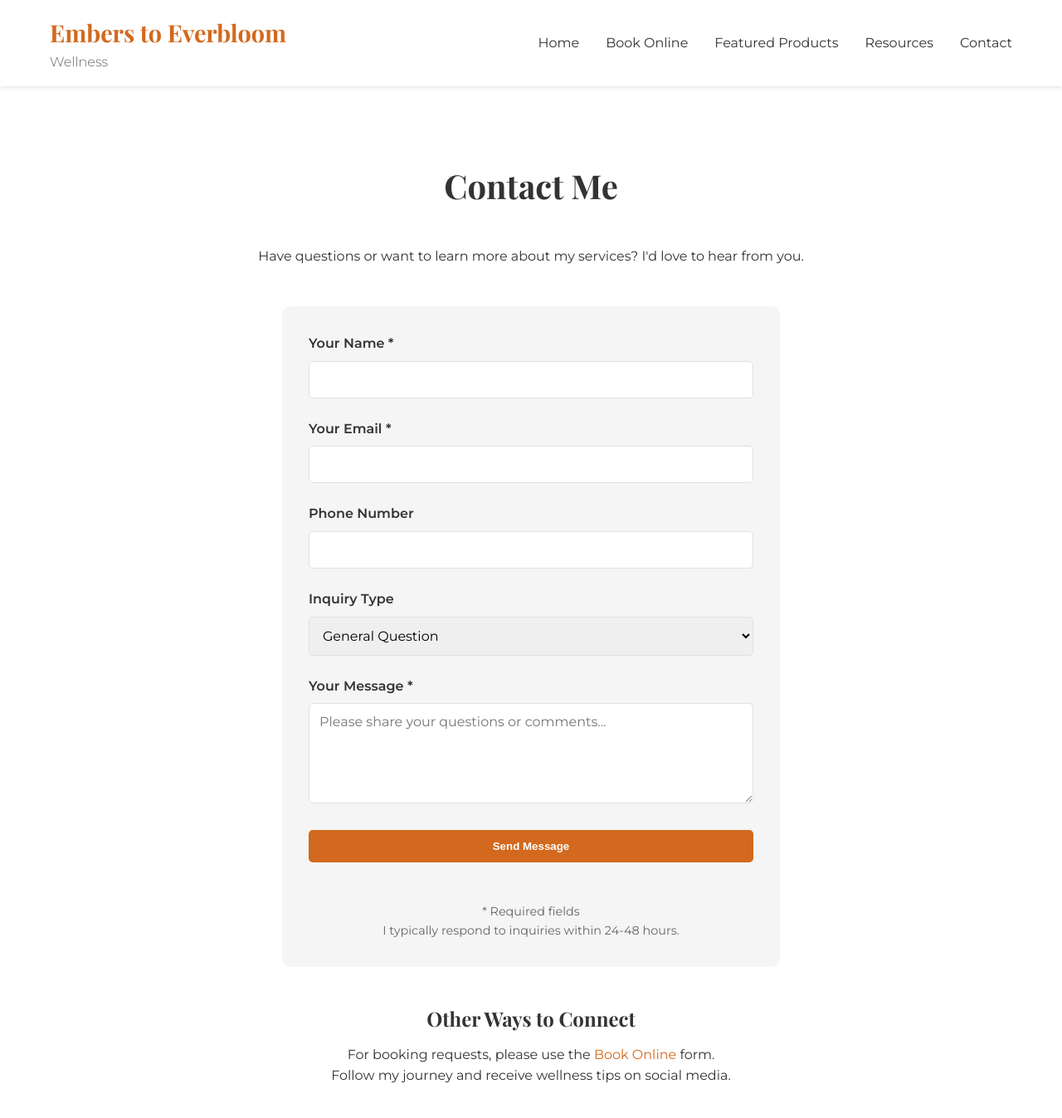
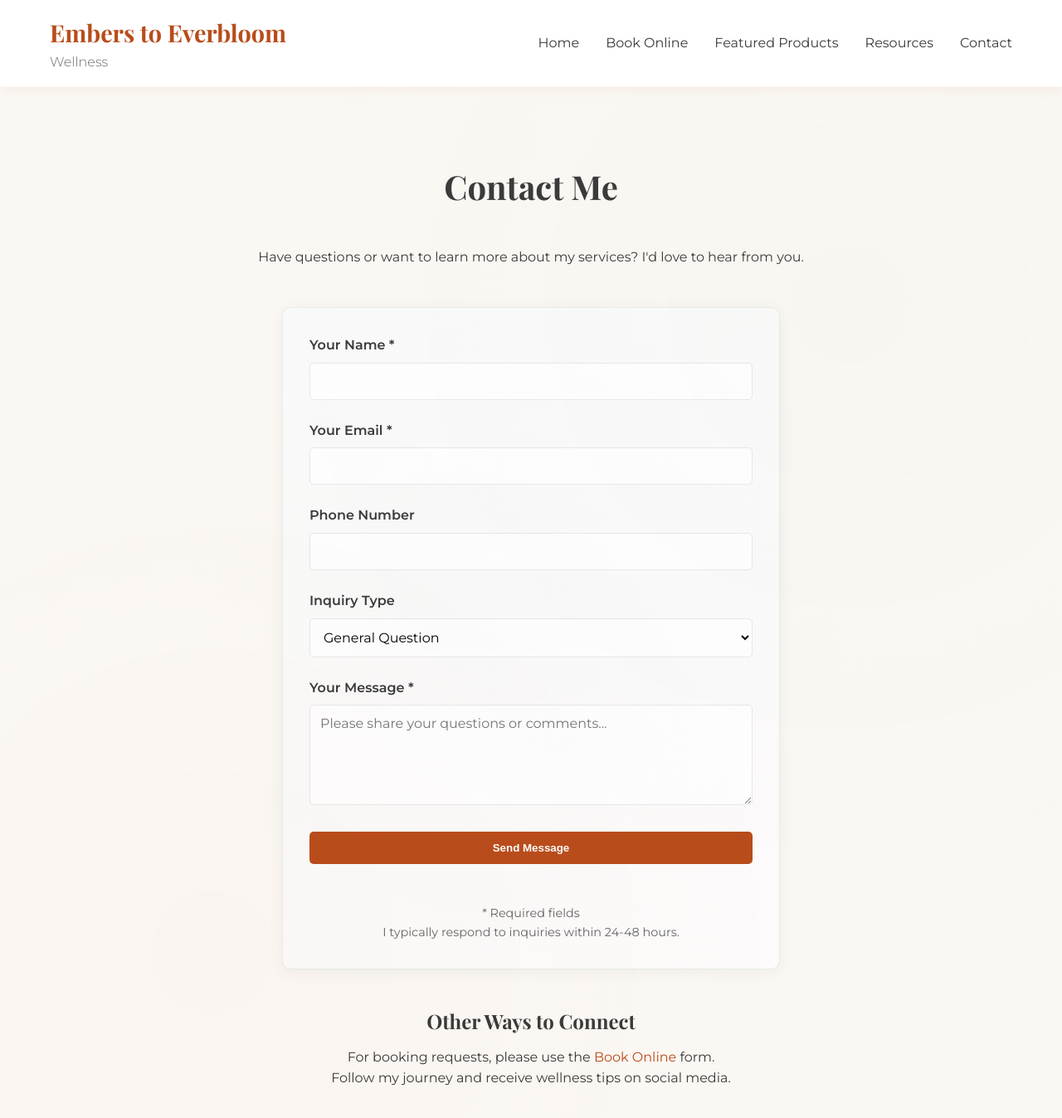
Before and after one commit to emberstoeverbloomwellness/emberstoeverbloomwellness.github.io, a Jekyll site: the page built from contact.html, in a window 1280 px wide and 1400 px high. Shown: the top 1347 px of the window at 83% size. Built offline with Jekyll 4.4.1, drawn with Linux system fonts in a browser that asks for light colours.

Commit message:
feat(css): Updating color theme

```diff
--- a/assets/css/style.css
+++ b/assets/css/style.css
@@ -6,15 +6,34 @@
 }
 
 :root {
-  --primary-color: #D2691E;
-  --secondary-color: #FF6347;
-  --accent-color: #FFD700;
-  --text-color: #333333;
-  --light-bg: #FFF8F0;
+  /* Ember Colors - Warm, transformative energy */
+  --ember-deep: #B84C1A;      /* Deep burnt orange - primary brand color */
+  --ember-glow: #E07548;      /* Warm coral - active states */
+  --ember-light: #F5A78E;     /* Soft peach - highlights */
+
+  /* Bloom Colors - Growth and renewal */
+  --bloom-sage: #7A9A82;      /* Sage green - secondary color */
+  --bloom-lavender: #9B89B3;  /* Soft lavender - accents */
+  --bloom-rose: #D4A5A5;      /* Dusty rose - soft touches */
+
+  /* Neutral Foundation */
+  --neutral-dark: #3A3A3A;    /* Charcoal - main text */
+  --neutral-medium: #6B6B6B;  /* Medium gray - secondary text */
+  --neutral-light: #E8E8E8;   /* Light gray - borders */
+  --neutral-cream: #FBF8F4;   /* Warm cream - backgrounds */
   --white: #FFFFFF;
+
+  /* Functional Colors */
+  --primary-color: var(--ember-deep);
+  --secondary-color: var(--bloom-sage);
+  --accent-color: var(--bloom-lavender);
+  --text-color: var(--neutral-dark);
+  --light-bg: var(--neutral-cream);
   --gray-light: #F5F5F5;
-  --gray-medium: #E0E0E0;
-  --gray-dark: #666666;
+  --gray-medium: var(--neutral-light);
+  --gray-dark: var(--neutral-medium);
+
+  /* Typography */
   --font-primary: 'Montserrat', sans-serif;
   --font-accent: 'Playfair Display', serif;
 }
@@ -24,7 +43,7 @@ body {
   font-size: 16px;
   line-height: 1.6;
   color: var(--text-color);
-  background-color: var(--white);
+  background-color: var(--neutral-cream);
 }
 
 .container {
@@ -50,16 +69,18 @@ a {
 }
 
 a:hover {
-  color: var(--secondary-color);
+  color: var(--ember-glow);
 }
 
 /* Header Styles */
 .site-header {
-  background-color: var(--white);
-  box-shadow: 0 2px 5px rgba(0,0,0,0.1);
+  background: rgba(255, 255, 255, 0.98);
+  backdrop-filter: blur(10px);
+  box-shadow: 0 2px 15px rgba(184, 76, 26, 0.08);
   position: sticky;
   top: 0;
   z-index: 100;
+  border-bottom: 1px solid rgba(184, 76, 26, 0.05);
 }
 
 .navbar {
@@ -148,7 +169,8 @@ a:hover {
 
 /* Hero Section */
 .hero {
-  background-color: var(--light-bg);
+  background: linear-gradient(135deg, rgba(184, 76, 26, 0.03) 0%, rgba(122, 154, 130, 0.03) 100%);
+  background-color: var(--white);
   padding: 4rem 0;
   text-align: center;
   margin-bottom: 3rem;
@@ -188,10 +210,13 @@ a:hover {
 
 /* Services */
 .services {
-  background-color: var(--gray-light);
+  background: linear-gradient(180deg, rgba(245, 167, 142, 0.08) 0%, rgba(155, 137, 179, 0.05) 100%);
+  background-color: var(--white);
+  border: 1px solid rgba(184, 76, 26, 0.1);
   padding: 3rem;
   border-radius: 10px;
   margin: 2rem 0;
+  box-shadow: 0 2px 15px rgba(184, 76, 26, 0.08);
 }
 
 .services-list {
@@ -219,7 +244,7 @@ a:hover {
 .service-price {
   font-size: 1.2rem;
   font-weight: 700;
-  color: var(--secondary-color);
+  color: var(--bloom-sage);
 }
 
 /* Forms */
@@ -227,8 +252,11 @@ a:hover {
   max-width: 600px;
   margin: 0 auto;
   padding: 2rem;
-  background-color: var(--gray-light);
+  background: linear-gradient(145deg, rgba(122, 154, 130, 0.05) 0%, rgba(212, 165, 165, 0.05) 100%);
+  background-color: var(--white);
+  border: 1px solid rgba(122, 154, 130, 0.15);
   border-radius: 10px;
+  box-shadow: 0 3px 20px rgba(0, 0, 0, 0.05);
 }
 
 .form-group {
@@ -251,14 +279,17 @@ a:hover {
   border-radius: 5px;
   font-family: var(--font-primary);
   font-size: 1rem;
-  transition: border-color 0.3s ease;
+  transition: all 0.3s ease;
+  background-color: rgba(255, 255, 255, 0.8);
 }
 
 .form-group input:focus,
 .form-group textarea:focus,
 .form-group select:focus {
   outline: none;
-  border-color: var(--primary-color);
+  border-color: var(--bloom-sage);
+  background-color: var(--white);
+  box-shadow: 0 0 0 3px rgba(122, 154, 130, 0.1);
 }
 
 .form-group textarea {
@@ -280,9 +311,9 @@ a:hover {
 }
 
 .btn:hover {
-  background-color: var(--secondary-color);
+  background-color: var(--ember-glow);
   transform: translateY(-2px);
-  box-shadow: 0 5px 15px rgba(0,0,0,0.2);
+  box-shadow: 0 5px 15px rgba(184, 76, 26, 0.3);
 }
 
 .btn-block {
@@ -334,11 +365,19 @@ a:hover {
 
 /* Resources Section */
 .resource-card {
-  background-color: var(--light-bg);
+  background: linear-gradient(180deg, rgba(155, 137, 179, 0.08) 0%, rgba(122, 154, 130, 0.05) 100%);
+  background-color: var(--white);
+  border: 1px solid rgba(155, 137, 179, 0.15);
   padding: 2rem;
   border-radius: 10px;
   text-align: center;
   margin: 2rem 0;
+  transition: all 0.3s ease;
+}
+
+.resource-card:hover {
+  box-shadow: 0 5px 25px rgba(155, 137, 179, 0.15);
+  transform: translateY(-2px);
 }
 
 .resource-card h3 {
@@ -348,10 +387,21 @@ a:hover {
 
 /* Footer */
 .site-footer {
-  background-color: var(--text-color);
+  background: linear-gradient(180deg, #2A2A2A 0%, #1F1F1F 100%);
   color: var(--white);
   padding: 3rem 0 1rem;
   margin-top: 3rem;
+  position: relative;
+}
+
+.site-footer::before {
+  content: '';
+  position: absolute;
+  top: 0;
+  left: 0;
+  right: 0;
+  height: 1px;
+  background: linear-gradient(90deg, transparent 0%, var(--ember-glow) 50%, transparent 100%);
 }
 
 .footer-content {
@@ -362,7 +412,7 @@ a:hover {
 }
 
 .footer-section h3 {
-  color: var(--accent-color);
+  color: var(--ember-light);
   font-size: 1.2rem;
   margin-bottom: 1rem;
 }
@@ -402,10 +452,12 @@ a:hover {
     top: 100%;
     left: 0;
     right: 0;
-    background-color: var(--white);
+    background: rgba(255, 255, 255, 0.98);
+    backdrop-filter: blur(10px);
     flex-direction: column;
     padding: 1rem;
-    box-shadow: 0 5px 10px rgba(0,0,0,0.1);
+    box-shadow: 0 5px 20px rgba(184, 76, 26, 0.15);
+    border: 1px solid rgba(184, 76, 26, 0.05);
   }
 
   .nav-menu.active {
@@ -440,3 +492,46 @@ a:hover {
 .mt-1 { margin-top: 1rem; }
 .mt-2 { margin-top: 2rem; }
 .mt-3 { margin-top: 3rem; }
+
+/* Theme-specific enhancements */
+.hero h1 {
+  background: linear-gradient(135deg, var(--ember-deep) 0%, var(--ember-glow) 50%, var(--bloom-sage) 100%);
+  -webkit-background-clip: text;
+  background-clip: text;
+  -webkit-text-fill-color: transparent;
+  font-weight: 700;
+}
+
+.service-name {
+  color: var(--ember-deep);
+  transition: color 0.3s ease;
+}
+
+.services-list li:hover .service-name {
+  color: var(--ember-glow);
+}
+
+/* Add subtle bloom accent to section backgrounds */
+.section-light {
+  background: linear-gradient(180deg, var(--neutral-cream) 0%, rgba(155, 137, 179, 0.05) 100%);
+}
+
+/* Main content background pattern */
+.main-content {
+  position: relative;
+  background-color: var(--neutral-cream);
+}
+
+.main-content::before {
+  content: '';
+  position: absolute;
+  top: 0;
+  left: 0;
+  right: 0;
+  bottom: 0;
+  background-image:
+    radial-gradient(circle at 20% 80%, rgba(184, 76, 26, 0.02) 0%, transparent 50%),
+    radial-gradient(circle at 80% 20%, rgba(122, 154, 130, 0.02) 0%, transparent 50%),
+    radial-gradient(circle at 50% 50%, rgba(155, 137, 179, 0.01) 0%, transparent 50%);
+  pointer-events: none;
+}
```
Also changed, not shown: color-palette-guide.md (added, +103 -0 lines).
